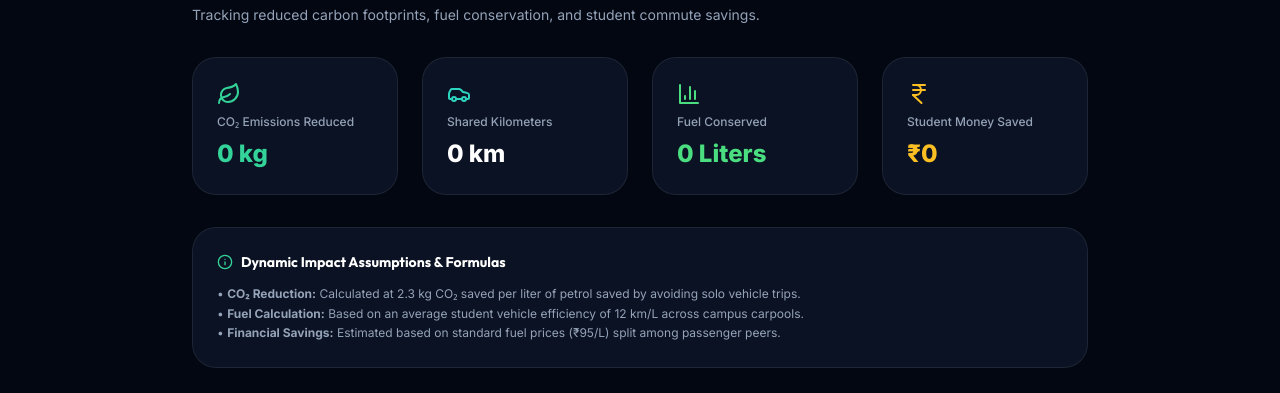
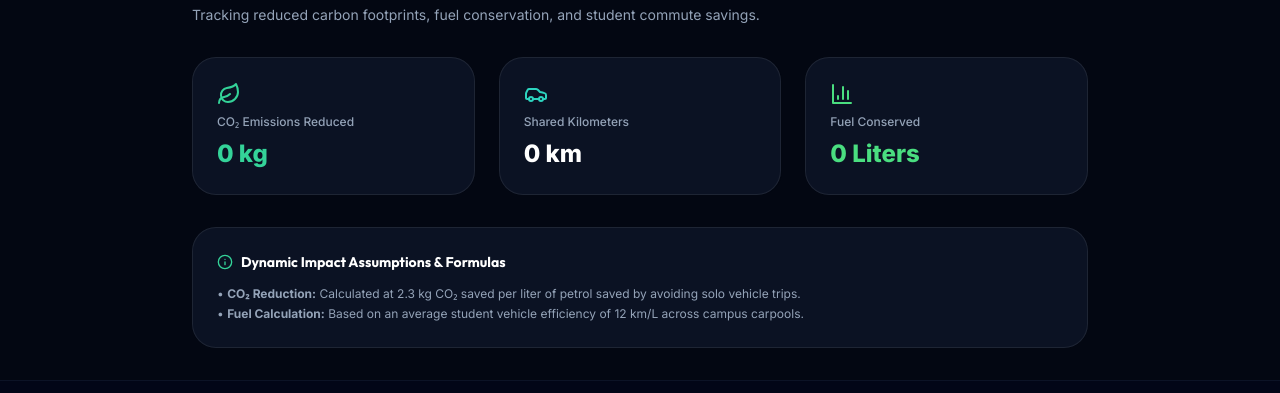
Before and after one commit to Sharmaditya2007/campusride, a React (Vite) app in the folder client/: page /environmental-impact in a window 1280 px wide. Shown: the part 174-567 px from the top of the page. Built offline with nearby package versions, Linux system fonts and the light colour scheme; no server answers.

Commit message:
feat: remove Student Money Saved card from Environmental Impact page

```diff
--- a/client/src/pages/EnvironmentalImpactPage.jsx
+++ b/client/src/pages/EnvironmentalImpactPage.jsx
@@ -1,7 +1,7 @@
 import React, { useState, useEffect } from 'react';
 import MainLayout from '../layouts/MainLayout';
 import api from '../services/api';
-import { Leaf, IndianRupee, Car, Award, BarChart3, Info } from 'lucide-react';
+import { Leaf, Car, Award, BarChart3, Info } from 'lucide-react';
 
 const EnvironmentalImpactPage = () => {
   const [stats, setStats] = useState({
@@ -37,7 +37,7 @@ const EnvironmentalImpactPage = () => {
         </div>
 
         {/* Stats Grid */}
-        <div className="grid grid-cols-1 sm:grid-cols-2 lg:grid-cols-4 gap-6">
+        <div className="grid grid-cols-1 sm:grid-cols-3 gap-6">
           <div className="glass-card p-6 rounded-3xl border-slate-800 space-y-2">
             <Leaf className="w-6 h-6 text-emerald-400" />
             <span className="text-slate-400 text-xs font-medium block">CO₂ Emissions Reduced</span>
@@ -55,12 +55,6 @@ const EnvironmentalImpactPage = () => {
             <span className="text-slate-400 text-xs font-medium block">Fuel Conserved</span>
             <span className="text-2xl font-black text-green-400 block">{stats.estimatedFuelSavedLiters.toLocaleString()} Liters</span>
           </div>
-
-          <div className="glass-card p-6 rounded-3xl border-slate-800 space-y-2">
-            <IndianRupee className="w-6 h-6 text-amber-400" />
-            <span className="text-slate-400 text-xs font-medium block">Student Money Saved</span>
-            <span className="text-2xl font-black text-amber-400 block">₹{stats.estimatedMoneySavedINR.toLocaleString()}</span>
-          </div>
         </div>
 
         {/* Formula Explanations */}
@@ -70,8 +64,7 @@ const EnvironmentalImpactPage = () => {
           </h3>
           <p className="leading-relaxed text-slate-400">
             • <b>CO₂ Reduction:</b> Calculated at 2.3 kg CO₂ saved per liter of petrol saved by avoiding solo vehicle trips.<br />
-            • <b>Fuel Calculation:</b> Based on an average student vehicle efficiency of 12 km/L across campus carpools.<br />
-            • <b>Financial Savings:</b> Estimated based on standard fuel prices (₹95/L) split among passenger peers.
+            • <b>Fuel Calculation:</b> Based on an average student vehicle efficiency of 12 km/L across campus carpools.
           </p>
         </div>
 
```
